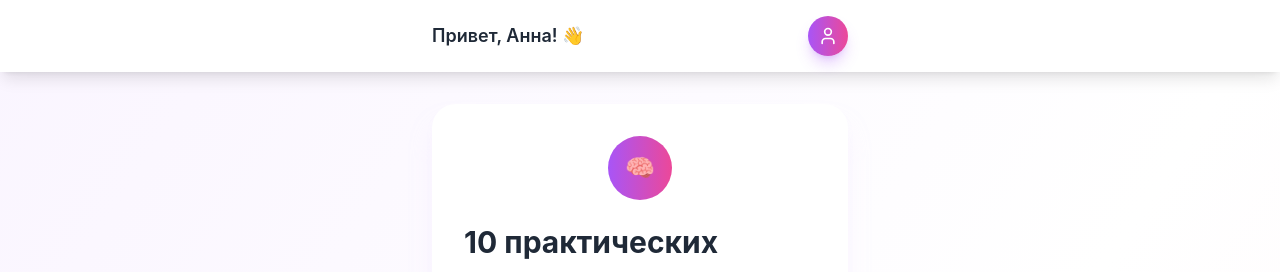
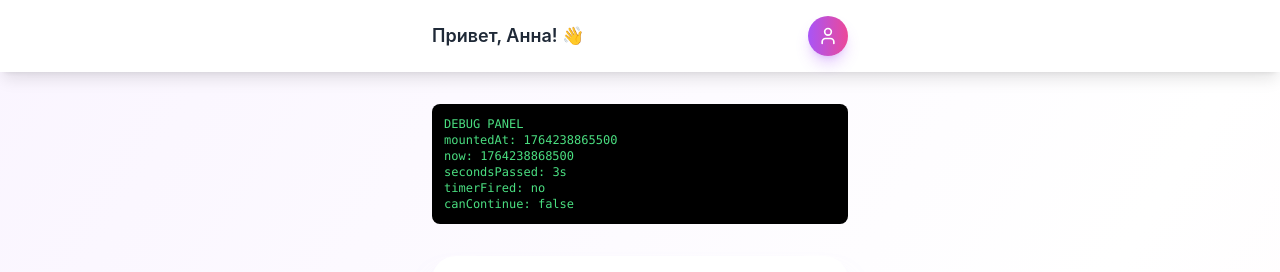
Before and after one commit to dderevo884-ops/stepbystep, a React (Vite) app: page / in a window 1280 px wide. Shown: the top 272 px of the page. Built offline with nearby package versions, Linux system fonts and the light colour scheme.

Commit message:
Update HomePage.tsx
визуальное окно

```diff
--- a/src/pages/HomePage.tsx
+++ b/src/pages/HomePage.tsx
@@ -10,18 +10,53 @@ interface HomePageProps {
 }
 
 export const HomePage: React.FC<HomePageProps> = ({ userName, onStartJourney }) => {
-  const [canContinue, setCanContinue] = useState(false); // разблокировка
-  const unlockTime = 5; // 5 секунд
+  const [canContinue, setCanContinue] = useState(false);
+  const unlockTime = 5;
+
+  // состояние для визуального дебаг-окна
+  const [debugInfo, setDebugInfo] = useState({
+    mountedAt: 0,
+    now: 0,
+    secondsPassed: 0,
+    timerFired: false,
+  });
 
   useEffect(() => {
-    // защита от SSR
     if (typeof window === 'undefined') return;
 
+    const mountedAt = Date.now();
+
+    // сразу записываем первую инфу
+    setDebugInfo({
+      mountedAt,
+      now: mountedAt,
+      secondsPassed: 0,
+      timerFired: false,
+    });
+
+    // каждую секунду обновляем время, чтобы видеть, что компонент жив
+    const interval = window.setInterval(() => {
+      const now = Date.now();
+      setDebugInfo(prev => ({
+        ...prev,
+        now,
+        secondsPassed: Math.floor((now - mountedAt) / 1000),
+      }));
+    }, 1000);
+
+    // сам таймер разблокировки
     const timer = window.setTimeout(() => {
       setCanContinue(true);
+      setDebugInfo(prev => ({
+        ...prev,
+        timerFired: true,
+      }));
     }, unlockTime * 1000);
 
-    return () => window.clearTimeout(timer);
+    return () => {
+      window.clearTimeout(timer);
+      window.clearInterval(interval);
+    };
   }, []);
 
   const embedCode = `<div style="position: relative; padding-top: 56.25%; width: 100%"><iframe src="https://kinescope.io/embed/jmU2a49mFS9GPWXMptMbj6" allow="autoplay; fullscreen; picture-in-picture; encrypted-media; gyroscope; accelerometer; clipboard-write; screen-wake-lock;" frameborder="0" allowfullscreen style="position: absolute; width: 100%; height: 100%; top: 0; left: 0;"></iframe></div>`;
@@ -31,7 +66,17 @@ export const HomePage: React.FC<HomePageProps> = ({ userName, onStartJourney })
       <Header userName={userName} />
 
       <div className="max-w-md mx-auto px-4 py-8 space-y-8">
-        {/* Заголовок */}
+        {/* Окно отладки */}
+        <div className="bg-black text-green-400 text-xs font-mono p-3 rounded-lg">
+          <div>DEBUG PANEL</div>
+          <div>mountedAt: {debugInfo.mountedAt}</div>
+          <div>now: {debugInfo.now}</div>
+          <div>secondsPassed: {debugInfo.secondsPassed}s</div>
+          <div>timerFired: {debugInfo.timerFired ? 'yes' : 'no'}</div>
+          <div>canContinue: {canContinue ? 'true' : 'false'}</div>
+        </div>
+
+        {/* Далее твой исходный код */}
         <div className="bg-white rounded-3xl p-8 shadow-xl shadow-purple-100/50">
           <div className="w-16 h-16 mx-auto mb-6 bg-gradient-to-r from-purple-500 to-pink-500 rounded-full flex items-center justify-center">
             <span className="text-2xl">🧠</span>
@@ -46,13 +91,11 @@ export const HomePage: React.FC<HomePageProps> = ({ userName, onStartJourney })
           </p>
         </div>
 
-        {/* Видео */}
         <VideoPlayer
           embedCode={embedCode}
           title="Определяем точку А"
         />
 
-        {/* Кнопка далее */}
         <div className="bg-white rounded-2xl p-6 shadow-lg text-center">
           <div className="mb-4">
             <div className="w-12 h-12 mx-auto bg-gradient-to-r from-green-500 to-emerald-500 rounded-full flex items-center justify-center">
@@ -95,7 +138,6 @@ export const HomePage: React.FC<HomePageProps> = ({ userName, onStartJourney })
           )}
         </div>
 
-        {/* Прогресс */}
         <div className="bg-white rounded-2xl p-6 shadow-lg">
           <ProgressBar
             current={1}
@@ -108,7 +150,6 @@ export const HomePage: React.FC<HomePageProps> = ({ userName, onStartJourney })
           </div>
         </div>
 
-        {/* Автор */}
         <div className="bg-white rounded-3xl p-6 shadow-lg">
           <div className="text-center mb-6">
             <div className="w-32 h-32 mx-auto mb-4 rounded-full overflow-hidden shadow-xl">
```
